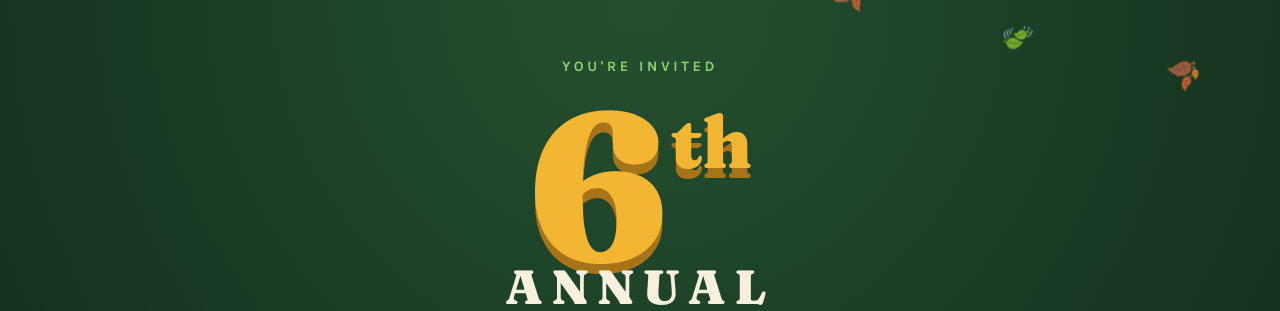
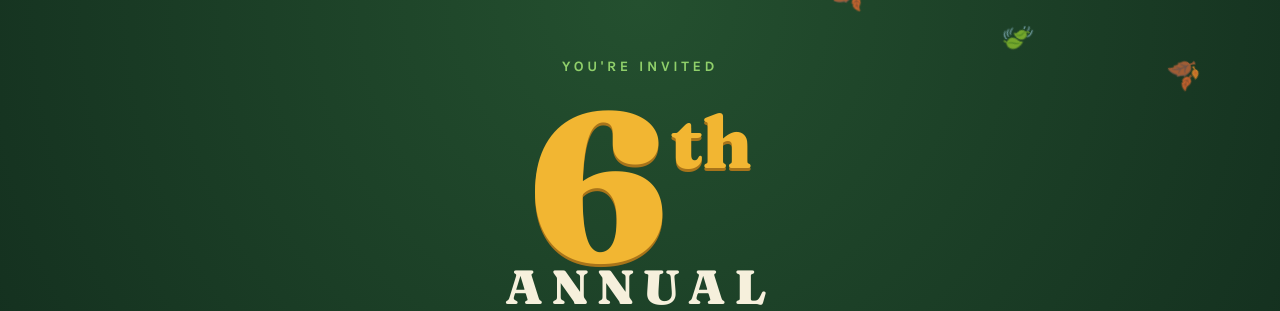
Before and after one commit to adboudos/arbor-day-web, a Next.js app: page / in a window 1280 px wide. Shown: the top 311 px of the page. Built offline with nearby package versions, Linux system fonts and the light colour scheme.

Commit message:
updated aesthetics

```diff
--- a/src/app/globals.css
+++ b/src/app/globals.css
@@ -7,7 +7,7 @@ body{margin:0;background:var(--forest);color:var(--cream)}
   background:radial-gradient(circle at 50% 0%,#24502f 0,var(--forest) 65%)}
 .kicker{margin:0;letter-spacing:.25em;text-transform:uppercase;font-weight:700;color:var(--leaf);font-size:.9rem}
 h1{margin:0;line-height:.9;display:flex;flex-direction:column;align-items:center;letter-spacing:-.02em}
-.six{font-size:clamp(7rem,32vw,13rem);color:var(--amber);text-shadow:0 .05em 0 #a8741a}
+.six{font-size:clamp(7rem,32vw,13rem);color:var(--amber);text-shadow:0 .015em 0 #a8741a}
 .six sup{font-size:.35em;vertical-align:top;position:relative;top:.25em;margin-left:.04em}
 .annual{font-size:clamp(1.6rem,7vw,3rem);text-transform:uppercase;letter-spacing:.18em;margin-top:-.3em}
 .title{font-size:clamp(3rem,13vw,6rem);color:var(--cream)}
--- a/src/app/page.tsx
+++ b/src/app/page.tsx
@@ -6,8 +6,8 @@ const display = Fraunces({ subsets: ["latin"], weight: ["900"] });
 const body = Karla({ subsets: ["latin"], weight: ["400", "700"] });
 
 export const metadata: Metadata = {
-  title: "6th Annual Arbor Day | arborday.beer",
-  description: "Plant a tree. Raise a glass. Friday, April 30, 2027. Venue to be announced.",
+  title: "6th Annual Arbor Day",
+  description: "Plant a tree. Raise a glass. Friday, April 30, 2027. Venue to be Announced.",
 };
 
 const leaves = ["🍃", "🍂", "🍃", "🍂", "🍃", "🍂", "🍃", "🍂"];
```
